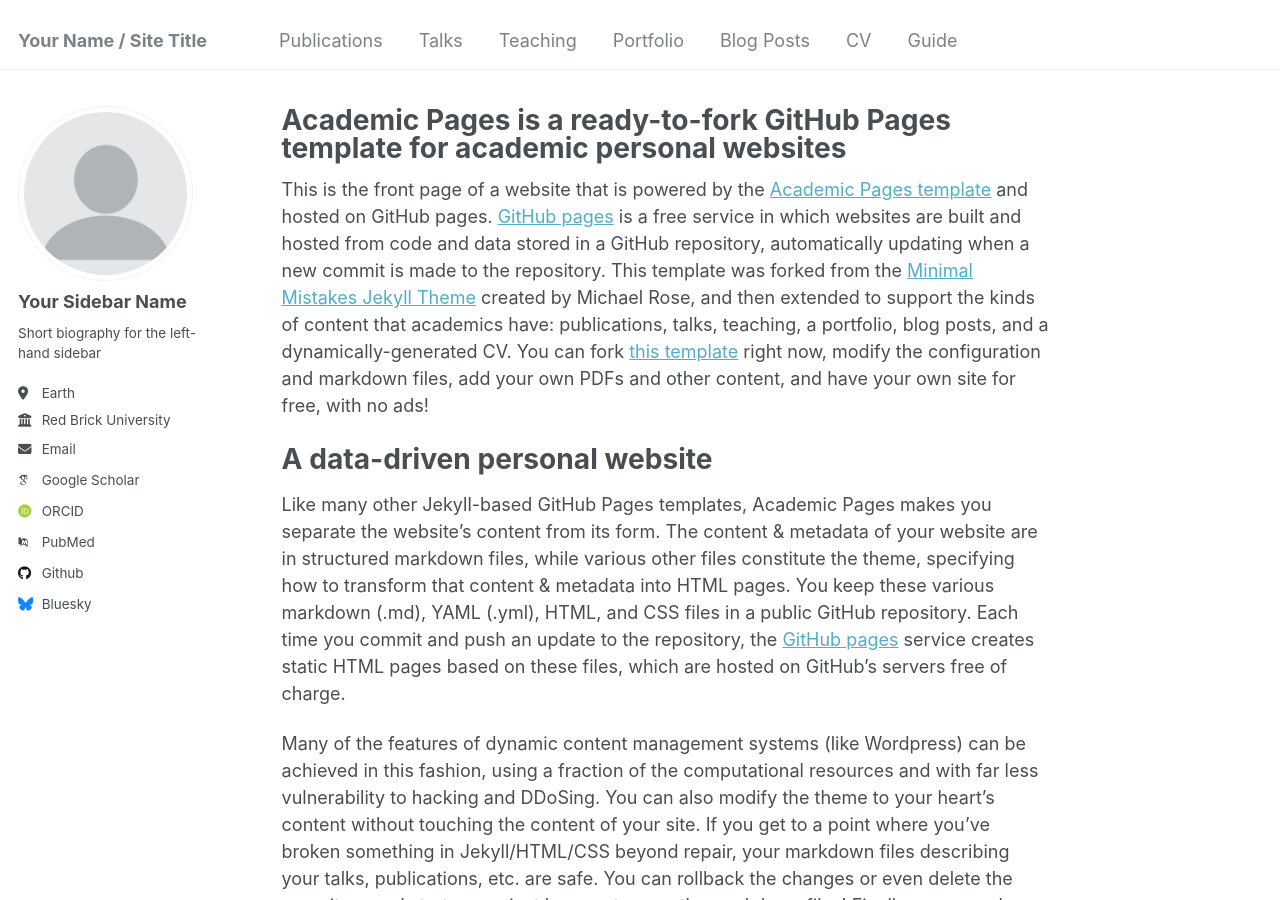
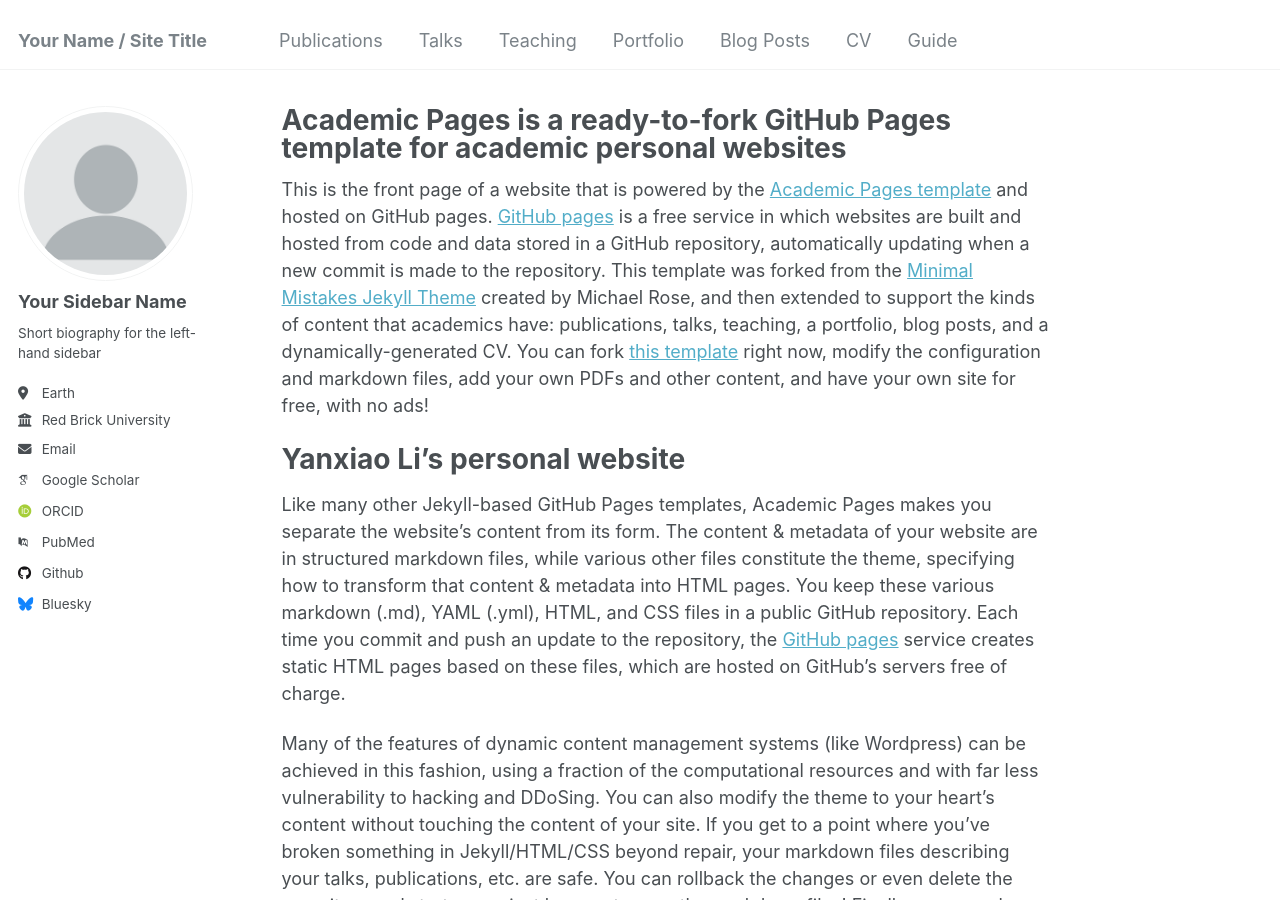
Before and after one commit to YanxiaoLi93/YanxiaoLi93.github.io, a Jekyll site: the page built from _pages/about.md, in a window 1280 px wide and 900 px high. Built offline with Jekyll 4.4.1, drawn with Linux system fonts in a browser that asks for light colours; some web fonts are replaced.

Commit message:
Update about.md

```diff
--- a/_pages/about.md
+++ b/_pages/about.md
@@ -9,7 +9,7 @@ redirect_from:
 
 This is the front page of a website that is powered by the [Academic Pages template](https://github.com/academicpages/academicpages.github.io) and hosted on GitHub pages. [GitHub pages](https://pages.github.com) is a free service in which websites are built and hosted from code and data stored in a GitHub repository, automatically updating when a new commit is made to the repository. This template was forked from the [Minimal Mistakes Jekyll Theme](https://mmistakes.github.io/minimal-mistakes/) created by Michael Rose, and then extended to support the kinds of content that academics have: publications, talks, teaching, a portfolio, blog posts, and a dynamically-generated CV. You can fork [this template](https://github.com/academicpages/academicpages.github.io) right now, modify the configuration and markdown files, add your own PDFs and other content, and have your own site for free, with no ads!
 
-A data-driven personal website
+Yanxiao Li's personal website
 ======
 Like many other Jekyll-based GitHub Pages templates, Academic Pages makes you separate the website's content from its form. The content & metadata of your website are in structured markdown files, while various other files constitute the theme, specifying how to transform that content & metadata into HTML pages. You keep these various markdown (.md), YAML (.yml), HTML, and CSS files in a public GitHub repository. Each time you commit and push an update to the repository, the [GitHub pages](https://pages.github.com/) service creates static HTML pages based on these files, which are hosted on GitHub's servers free of charge.
 
```
